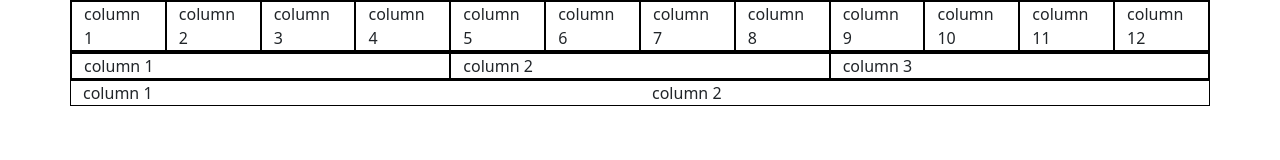
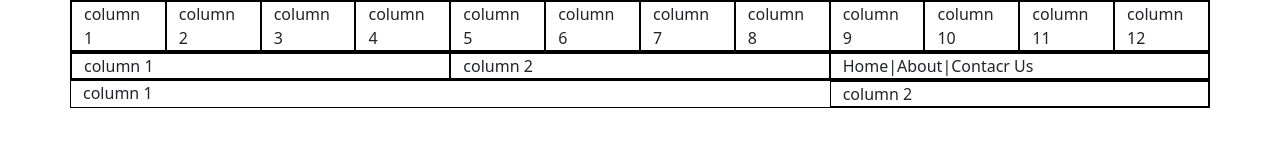
Before and after one commit to Marshall17/bootstrap-example, a plain HTML site: page index.html in a window 1280 px wide. Drawn offline with nearby package versions, Linux system fonts and the light colour scheme.

Commit message:
mroe grid example

```diff
--- a/index.html
+++ b/index.html
@@ -29,15 +29,15 @@
             <div class="col">column 12</div>
         </div>
 
-    <div class="row">
+    <header class="row">
         <div class="col">column 1</div>
         <div class="col">column 2</div>
-        <div class="col">column 3</div>
+        <div class="col">Home|About|Contacr Us</div>
 
-    </div>
+    </header>
     <div class="row">
-        <div class="col-6">column 1</div>
-        <div class="col-3">column 2</div>
+        <div class="col-8">column 1</div>
+        <div class="col">column 2</div>
 
 
     </div>
```
